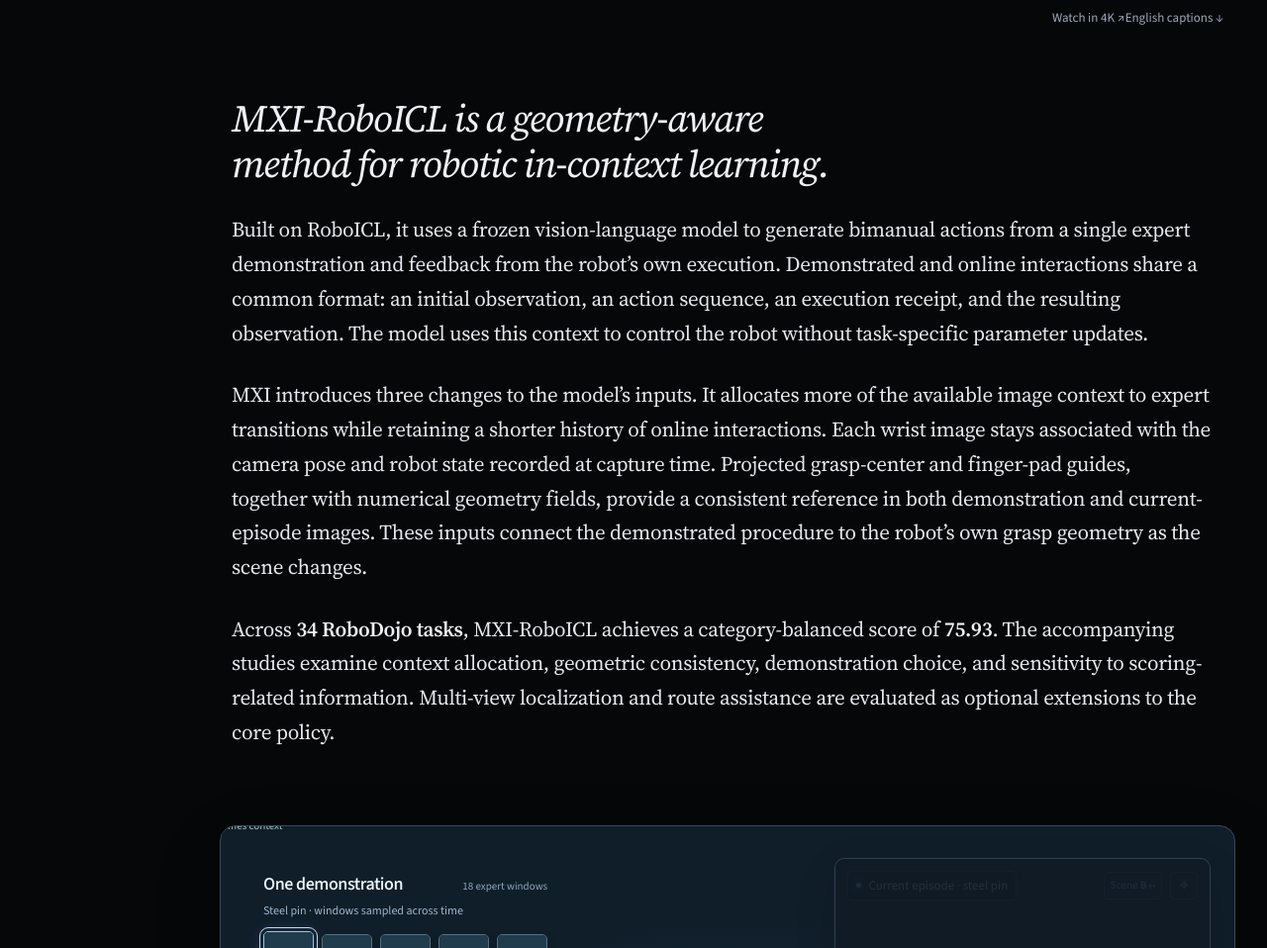
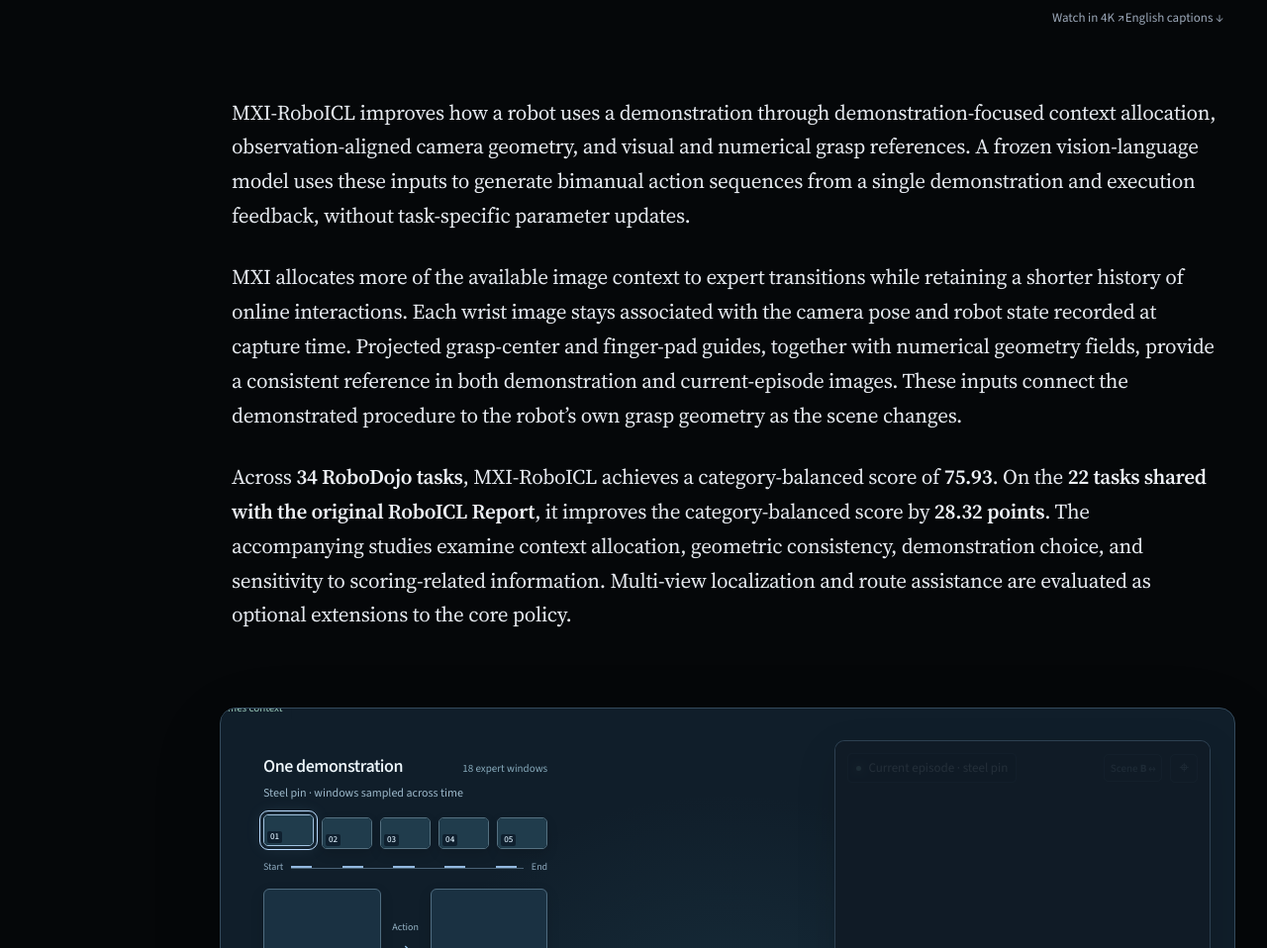
Before and after one commit to NicoXDav/agp-trajectory-replay, a plain HTML site: page roboicl/index.html in a window 1280 px wide. Shown: the part 989-1947 px from the top of the page at 99% size. Drawn offline with Linux system fonts and the light colour scheme.

Commit message:
Lead the overview with MXI contributions and shared-task gains

```diff
--- a/roboicl/index.html
+++ b/roboicl/index.html
@@ -43,9 +43,9 @@
 </figure>
 </section>
 <section id="background" class="opening-overview wrap" aria-label="Overview">
-<p class="overview-lead"><strong>MXI-RoboICL is a geometry-aware method for robotic in-context learning.</strong> Built on RoboICL, it uses a frozen vision-language model to generate bimanual actions from a single expert demonstration and feedback from the robot’s own execution. Demonstrated and online interactions share a common format: an initial observation, an action sequence, an execution receipt, and the resulting observation. The model uses this context to control the robot without task-specific parameter updates.</p>
-<p>MXI introduces three changes to the model’s inputs. It allocates more of the available image context to expert transitions while retaining a shorter history of online interactions. Each wrist image stays associated with the camera pose and robot state recorded at capture time. Projected grasp-center and finger-pad guides, together with numerical geometry fields, provide a consistent reference in both demonstration and current-episode images. These inputs connect the demonstrated procedure to the robot’s own grasp geometry as the scene changes.</p>
-<p>Across <strong>34 RoboDojo tasks</strong>, MXI-RoboICL achieves a category-balanced score of <strong>75.93</strong>. The accompanying studies examine context allocation, geometric consistency, demonstration choice, and sensitivity to scoring-related information. Multi-view localization and route assistance are evaluated as optional extensions to the core policy.</p>
+<p class="overview-lead">MXI-RoboICL improves how a robot uses a demonstration through demonstration-focused context allocation, observation-aligned camera geometry, and visual and numerical grasp references. A frozen vision-language model uses these inputs to generate bimanual action sequences from a single demonstration and execution feedback, without task-specific parameter updates.</p>
+<p>MXI allocates more of the available image context to expert transitions while retaining a shorter history of online interactions. Each wrist image stays associated with the camera pose and robot state recorded at capture time. Projected grasp-center and finger-pad guides, together with numerical geometry fields, provide a consistent reference in both demonstration and current-episode images. These inputs connect the demonstrated procedure to the robot’s own grasp geometry as the scene changes.</p>
+<p>Across <strong>34 RoboDojo tasks</strong>, MXI-RoboICL achieves a category-balanced score of <strong>75.93</strong>. On the <strong>22 tasks shared with the original RoboICL Report</strong>, it improves the category-balanced score by <strong>28.32 points</strong>. The accompanying studies examine context allocation, geometric consistency, demonstration choice, and sensitivity to scoring-related information. Multi-view localization and route assistance are evaluated as optional extensions to the core policy.</p>
 </section>
 
 <figure id="context-loop" class="context-loop wrap" aria-label="The MXI-RoboICL control loop" data-phase="reference">
```
